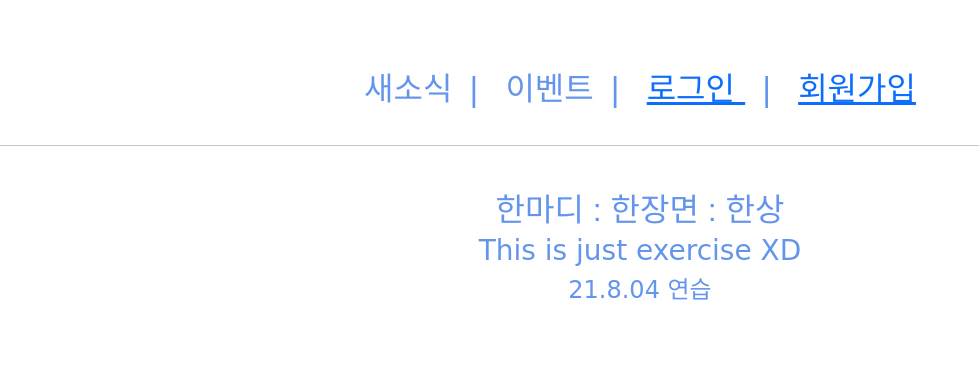
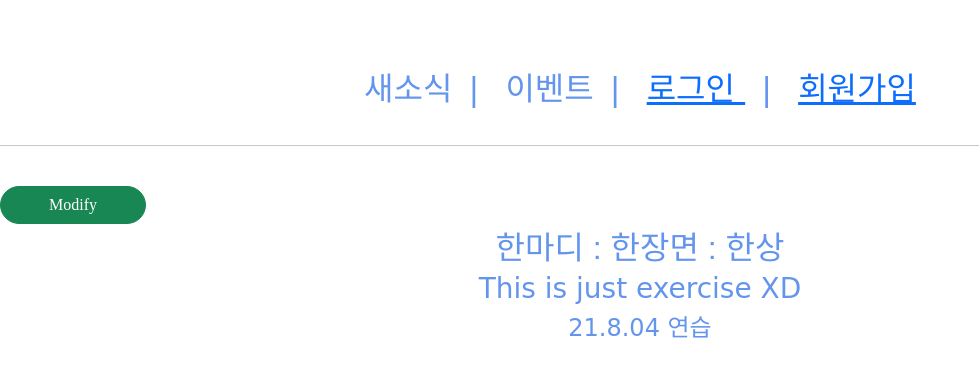
Before and after one commit to JururuK/Class_Web, a Django app: template articles/templates/articles/detail.html in a window 1280 px wide. Shown: the part 151-528 px from the top of the page, without its empty margins (0-979 px from the left). Run offline with Django 3.2, Linux system fonts and the light colour scheme; the template is opened without the code that fills it, so the values that code supplies are empty; parts of the project's set-up code (start-up, migrations or seed data) failed here and were passed over; some web fonts are replaced.

Commit message:
8/3 class exercise3 articles

```diff
--- a/articles/models.py
+++ b/articles/models.py
@@ -10,4 +10,4 @@ class Article(models.Model):
     image = models.ImageField(upload_to='article',null=True)
     content = models.TextField(null=True)
 
-    created_at = models.DateTimeField(auto_now_add=True,null=True)
+    created_at = models.DateField(auto_now_add=True,null=True)
--- a/articles/templates/articles/detail.html
+++ b/articles/templates/articles/detail.html
@@ -11,6 +11,12 @@
         <div>{# 게시글 대표이미지,글내용 #}
             <img src="{{ target_article.image.url }}" alt="">
             {{ target_article.content }}
+            <div>
+                <a href="{% url 'article:modify' pk=target_article.pk %}"
+                class="btn btn-success rounded-pill px-5">
+                    Modify
+                </a>
+            </div>
         </div>
 
     </div>
--- a/articles/views.py
+++ b/articles/views.py
@@ -18,7 +18,7 @@ class CreateArticleView(CreateView):
         return super().form_valid(form)
 
     def get_success_url(self):
-        return reverse('article:detail',kwargs={'pk': self.object.pk})
+        return reverse('article:detail',kwargs={'pk':self.object.pk})
 
 class DetailArticleView(DetailView):
     model = Article
@@ -29,7 +29,9 @@ class ModifyArticleView(UpdateView):
     model = Article
     form_class = CreateArticleForm
     context_object_name = 'target_article'
-    template_name = 'articleapp/modify.html'
+    template_name = 'articles/modify.html'
 
     def get_success_url(self):
         return reverse('article:detail',kwargs={'pk':self.object.pk})
+
+class D
```
